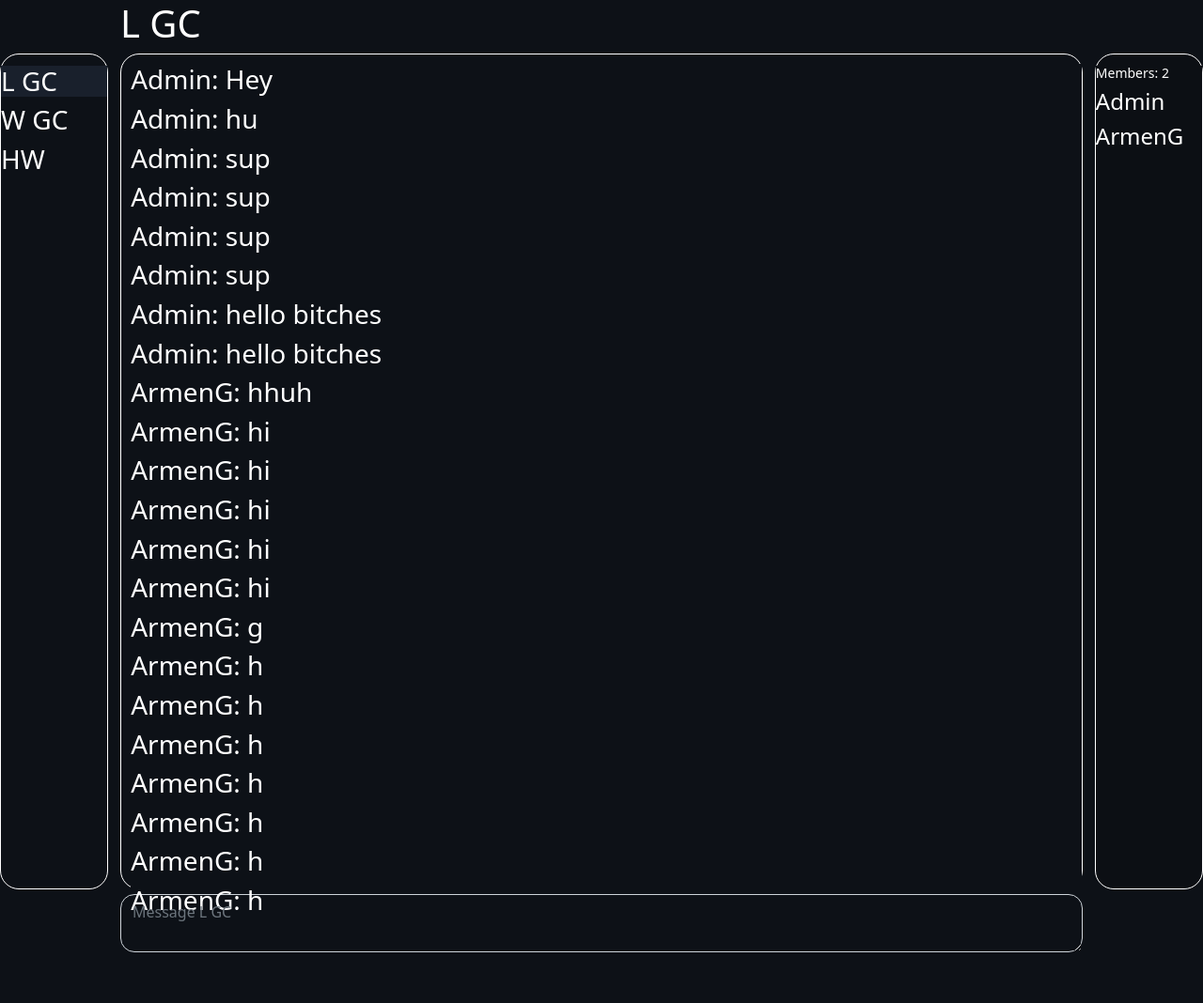
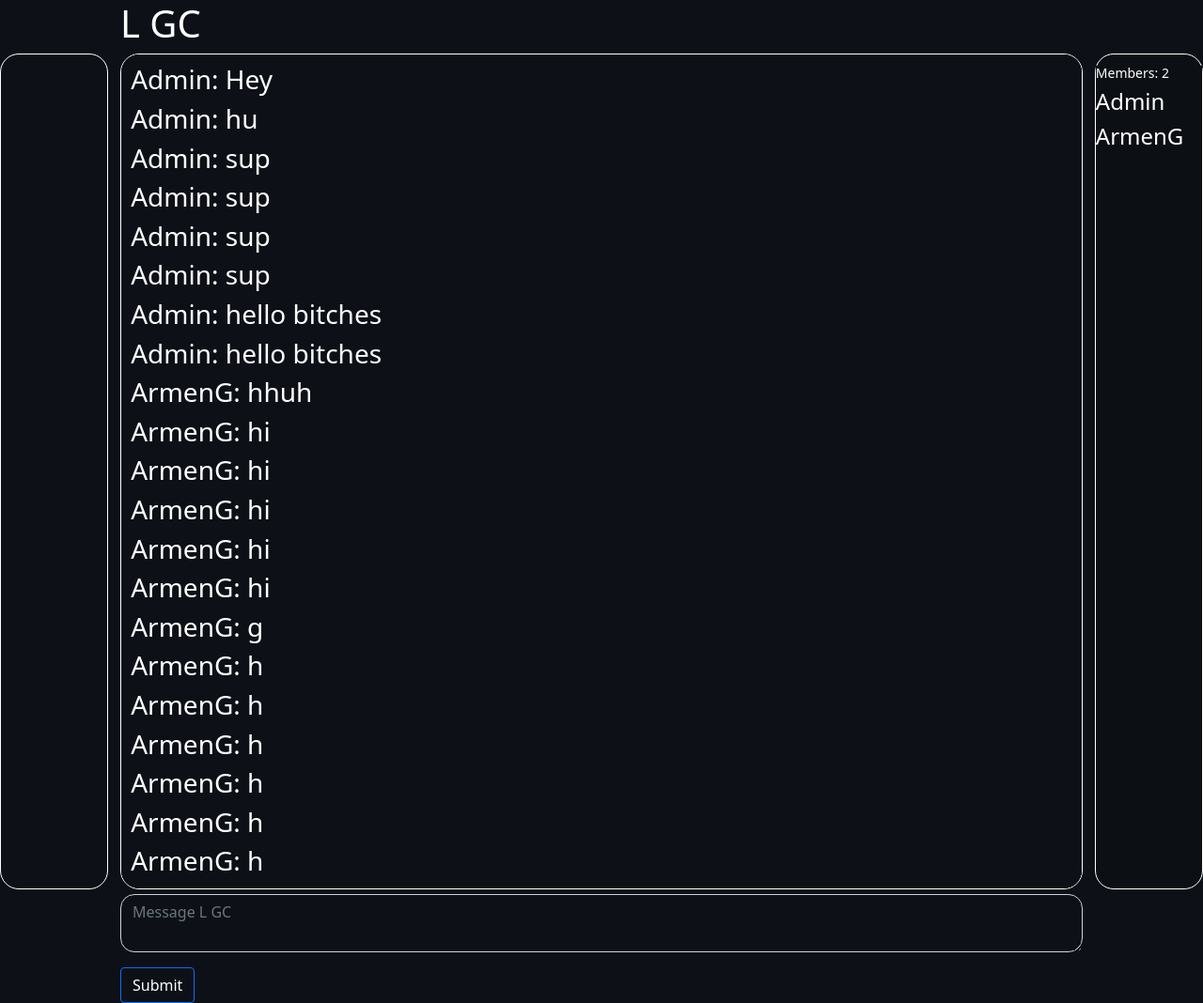
Before and after one commit to ArmenG888/PyChat, a Django app: page /chat/1/ in a window 1280 px wide. Shown: the whole page at 94% size. Before the commit the page ends 1014 px from the top, so only its background shows below. Run offline with Django 4.2, Linux system fonts and the light colour scheme; data comes from the database, SQL or seed files in the repository; both versions use the stored data as it was after the commit.

Commit message:
bug fix, added a scroll

```diff
--- a/pychat/message/templates/message/dm.html
+++ b/pychat/message/templates/message/dm.html
@@ -35,7 +35,7 @@
             <div class="mb-3">
                 <textarea class="form-control" id="text" name="text" rows="2" placeholder="Message {{dms.name}}" style="border-radius: 15px; margin-top:0.5%;color:white"></textarea>
             </div>
-
+            <button type="submit" class="btn btn-primary">Submit</button>
         </form>
     </div>
 
--- a/pychat/message/views.py
+++ b/pychat/message/views.py
@@ -1,12 +1,16 @@
 from django.shortcuts import render, redirect
 from .models import dm, message
 from .forms import MessageForm
-def home(request):
+def dms(user):
     dms = []
     for i in dm.objects.all():
-        if request.user in i.list_of_people.all():
+        if user in i.list_of_people.all():
             dms.append(i)
-    return render(request, 'message/home.html', {'dms':dms})
+    return dms
+def home(request):
+
+    return render(request, 'message/home.html', {'dms':dms(request.user)})
+
 
 def dm_detail(request,pk):
 
@@ -20,4 +24,4 @@ def dm_detail(request,pk):
     else:
         form = MessageForm()
 
-    return render(request, 'message/dm.html', {'message':messages, 'form':form,'dms':dm.objects.get(id=pk), 'dm':dm.objects.all()})
+    return render(request, 'message/dm.html', {'message':messages, 'form':form,'dms':dm.objects.get(id=pk), 'dm':dms(request.user)})
--- a/pychat/static/main.css
+++ b/pychat/static/main.css
@@ -1,3 +1,5 @@
+
+
 * {
     color:white;
     background-color: #0D1117!important;
@@ -62,6 +64,9 @@
     height:85vh;
     margin-left:10%;
     margin-right: 10%;
+    overflow-y: scroll;
+    scrollbar-color: rebeccapurple green;
+    scrollbar-width: thin;
 }
 .users{
     border: solid white 1px;
```
Also changed, not shown: pychat/db.sqlite3.
